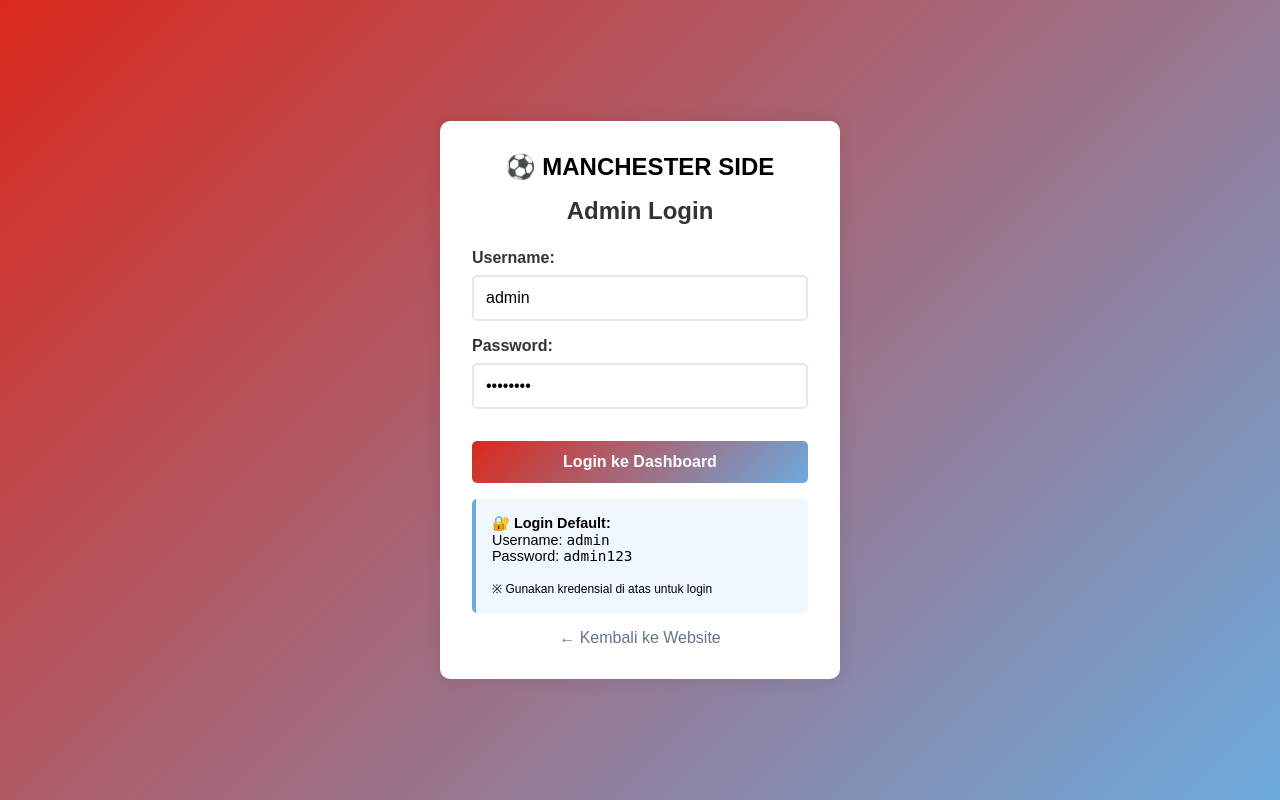
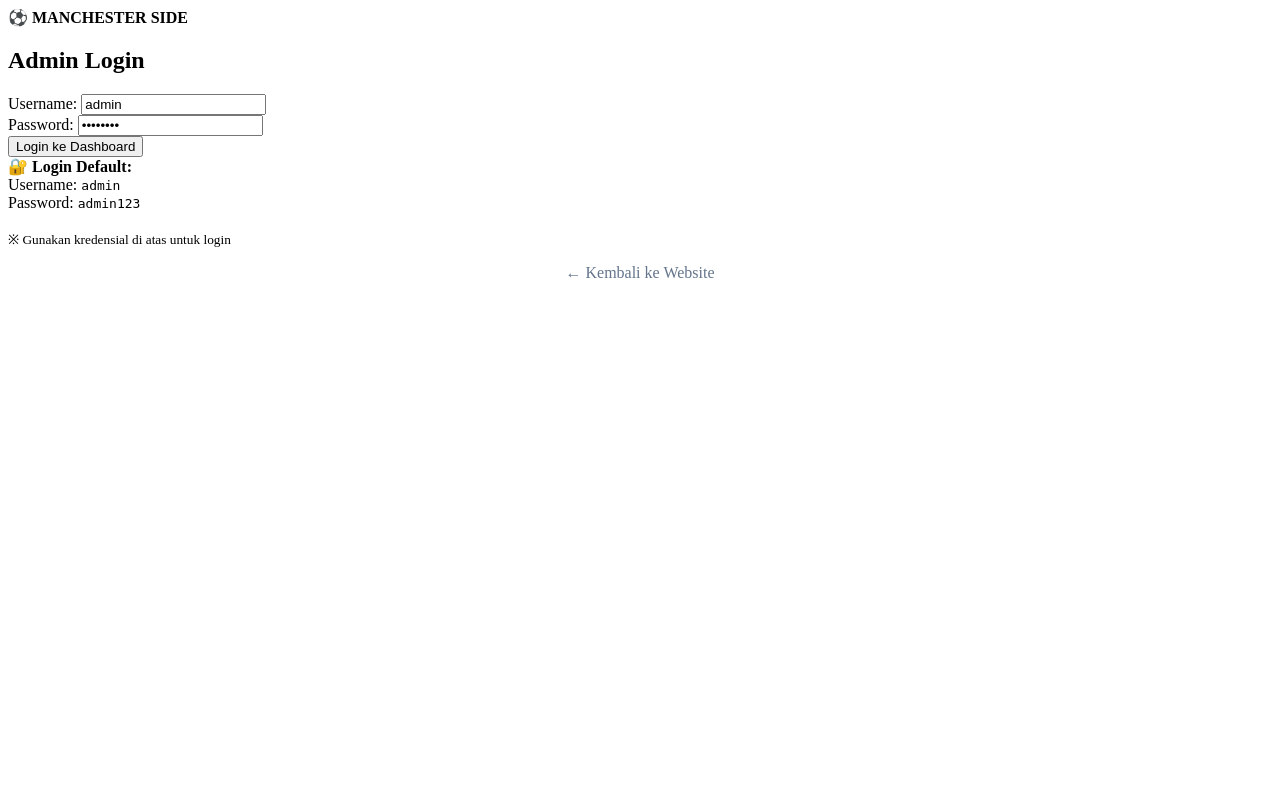
Before and after one commit to rafiHsN17/manchester_side, a PHP site: page /admin/login.php in a window 1280 px wide. Run offline with PHP 8.4, Linux system fonts and the light colour scheme.

Commit message:
Update login.php

```diff
--- a/manchester_side/admin/login.php
+++ b/manchester_side/admin/login.php
@@ -46,96 +46,8 @@
     <meta charset="UTF-8">
     <meta name="viewport" content="width=device-width, initial-scale=1.0">
     <title>Admin Login - Manchester Side</title>
-    <style>
-        * {
-            margin: 0;
-            padding: 0;
-            box-sizing: border-box;
-        }
-        body {
-            font-family: Arial, sans-serif;
-            background: linear-gradient(135deg, #DA291C, #6CABDD);
-            min-height: 100vh;
-            display: flex;
-            align-items: center;
-            justify-content: center;
-        }
-        .login-container {
-            max-width: 400px;
-            width: 90%;
-            padding: 2rem;
-            background: white;
-            border-radius: 10px;
-            box-shadow: 0 0 20px rgba(0,0,0,0.1);
-        }
-        .form-group {
-            margin-bottom: 1rem;
-        }
-        label {
-            display: block;
-            margin-bottom: 0.5rem;
-            font-weight: bold;
-            color: #333;
-        }
-        input[type="text"],
-        input[type="password"] {
-            width: 100%;
-            padding: 0.75rem;
-            border: 1px solid #ddd;
-            border-radius: 5px;
-            font-size: 1rem;
-            border: 2px solid #e2e8f0;
-            transition: border-color 0.3s;
-        }
-        input[type="text"]:focus,
-        input[type="password"]:focus {
-            border-color: #DA291C;
-            outline: none;
-        }
-        .btn {
-            width: 100%;
-            padding: 0.75rem;
-            background: linear-gradient(135deg, #DA291C, #6CABDD);
-            color: white;
-            border: none;
-            border-radius: 5px;
-            font-size: 1rem;
-            cursor: pointer;
-            margin-top: 1rem;
-            font-weight: bold;
-            transition: opacity 0.3s;
-        }
-        .btn:hover {
-            opacity: 0.9;
-        }
-        .error {
-            background: #fee;
-            color: #c33;
-            padding: 0.75rem;
-            border-radius: 5px;
-            margin-bottom: 1rem;
-            border: 1px solid #fcc;
-            text-align: center;
-        }
-        .login-info {
-            background: #f0f8ff;
-            padding: 1rem;
-            border-radius: 5px;
-            margin-top: 1rem;
-            font-size: 0.9rem;
-            border-left: 4px solid #6CABDD;
-        }
-        h2 {
-            text-align: center;
-            margin-bottom: 1.5rem;
-            color: #333;
-        }
-        .logo {
-            text-align: center;
-            margin-bottom: 1rem;
-            font-size: 1.5rem;
-        }
-    </style>
+    <link rel="stylesheet" href="../assets/css/admin.css">
+    <link rel="stylesheet" href="https://cdnjs.cloudflare.com/ajax/libs/font-awesome/6.4.0/css/all.min.css">
 </head>
 <body>
     <div class="login-container">
```
